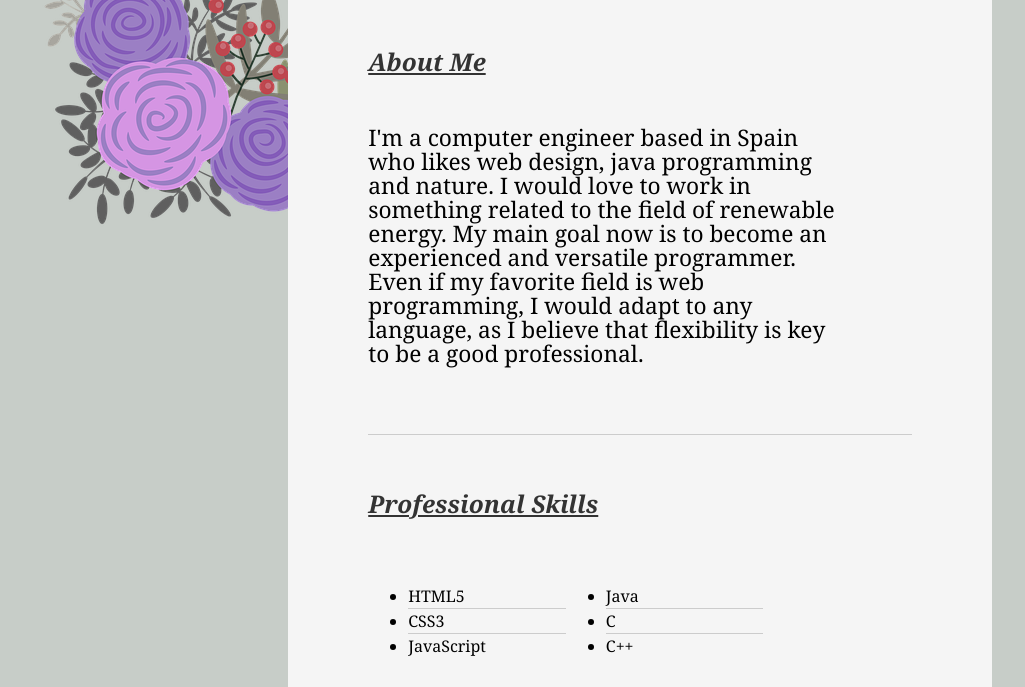
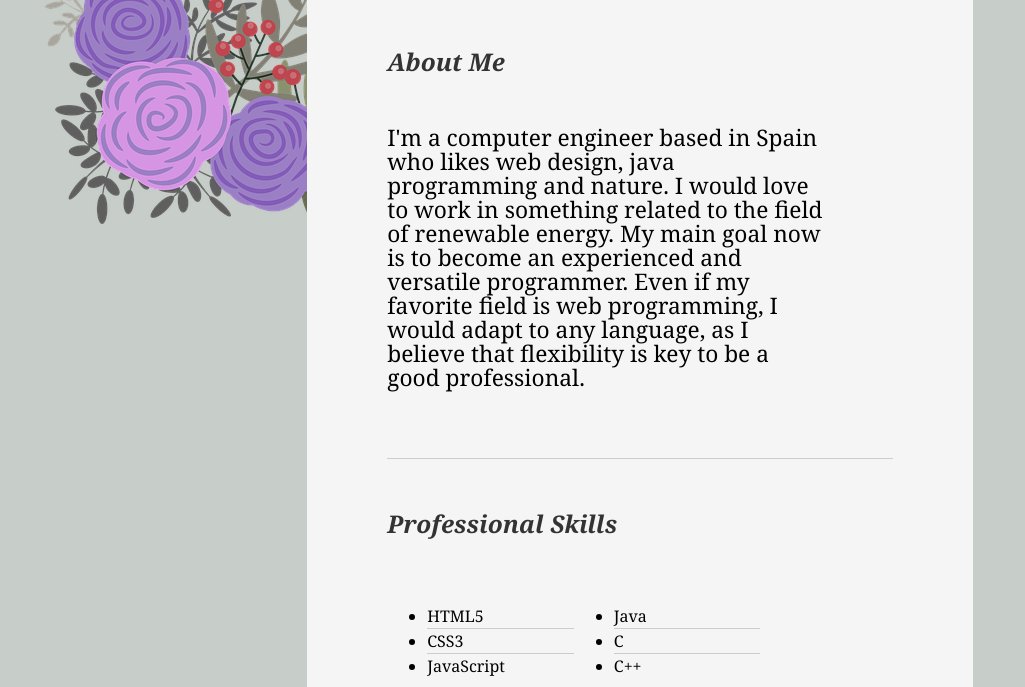
Before and after one commit to irenesj/irenesj.github.io, a plain HTML site: page index.html in a window 1280 px wide. Shown: the part 382-1069 px from the top of the page, without its empty margins (0-1025 px from the left). Drawn offline with Linux system fonts and the light colour scheme.

Commit message:
Update styles.css

```diff
--- a/styles.css
+++ b/styles.css
@@ -16,7 +16,7 @@ body {
     background: #f5f5f5;
     border: solid #666;
     border-width: 8px 0 2px 0;
-    width: 43%;
+    width: 40%;
 
 }
 
@@ -24,6 +24,7 @@ body {
 #hd { margin: 2.5em 0 3em 0; padding-bottom: 1.5em; border-bottom: 1px solid #ccc }
 #hd h2 { text-transform: uppercase; letter-spacing: 2px; }
 #bd, footer { margin-bottom: 2em; }
+.gf{margin-top: 5%;}
 
 /* //-- footer -- */
 footer { padding: 1em 0 5em 0; font-size: 100%; border-top: 1px solid #ccc; text-align: center; color: #000;}
@@ -38,8 +39,8 @@ p { font-size: 100%; line-height: 18px; padding-right: 3em; }
 a { color: #be474f }
 a:hover { text-decoration: none; }
 li { line-height: 24px; border-bottom: 1px solid #ccc; }
-p.enlarge { font-size: 142%; padding-bottom: 3em; line-height: 24px; border-bottom: 1px solid #ccc; margin-bottom: 2.3em;}
-.first h2 { font-style: italic; text-decoration: underline;}
+p.enlarge { font-size: 142%; padding-bottom: 3em; line-height: 24px; border-bottom: 1px solid #ccc;}
+.first h2 { font-style: italic;}
 .last { border-bottom: 0 }
 
 
```
